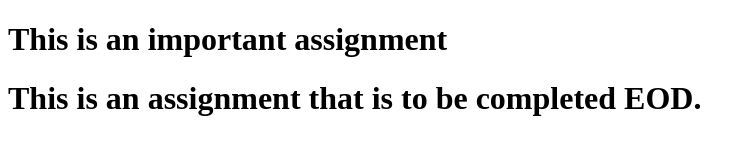
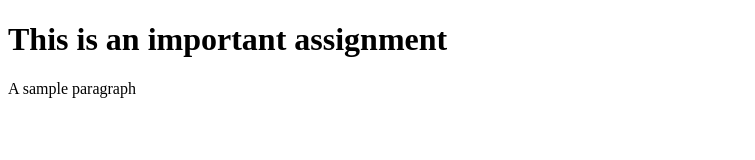
Before and after one commit to Thara-15/BugTracker, a plain HTML site: page index.html in a window 1280 px wide. Shown: the whole page, without its empty margins (0-755 px from the left). Drawn offline with Linux system fonts and the light colour scheme.

Commit message:
feat: new frontend branch

```diff
--- a/index.html
+++ b/index.html
@@ -5,7 +5,7 @@
     <meta name="viewport" content="width=device-width, initial-scale=1.0">
     <title>Document</title>
     <h1>This is an important assignment</h1>
-    <h1>This is an assignment that is to be completed EOD.</h1>
+    <p>A sample paragraph</p>
 </head>
 <body>
 
```
